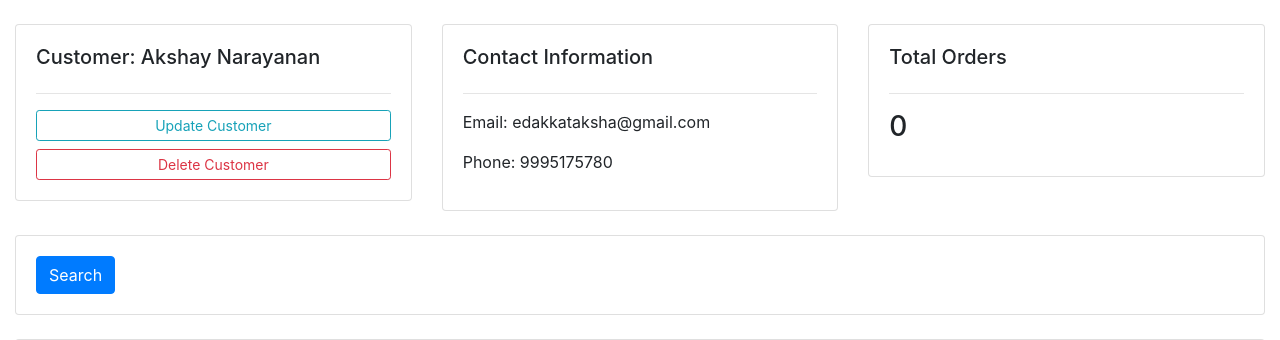
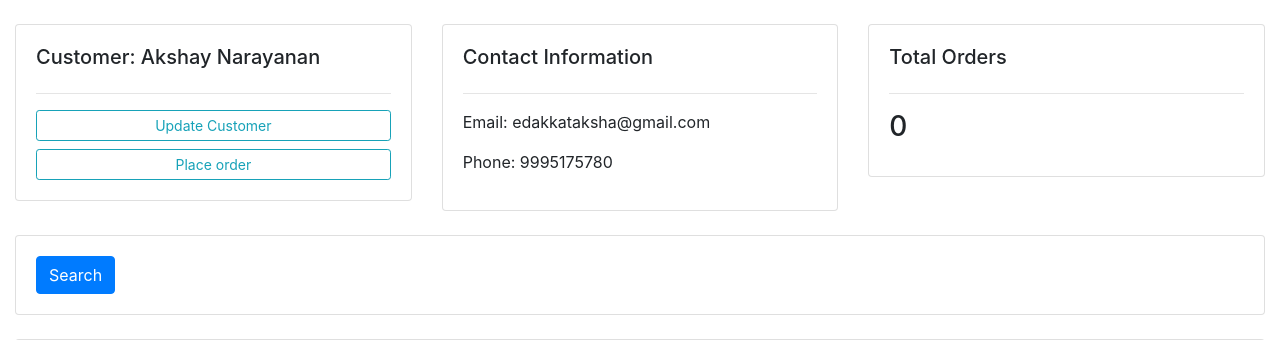
Before and after one commit to Akshay-cita/Customer-Management-Web-Application, a Django app: page /cmr/customer/1/ in a window 1280 px wide. Shown: the part 56-396 px from the top of the page. Run offline with Django 3.2, Linux system fonts and the light colour scheme; data comes from the database, SQL or seed files in the repository; some libraries are stand-ins or nearby versions.

Commit message:
added update and delete url in customer template

```diff
--- a/for_study_app1/templates/customer.html
+++ b/for_study_app1/templates/customer.html
@@ -7,7 +7,7 @@
       <h5>Customer: {{customers.name}}</h5>
       <hr>
       <a class="btn btn-outline-info  btn-sm btn-block" href="">Update Customer</a>
-			<a class="btn btn-outline-danger  btn-sm btn-block" href="">Delete Customer</a>
+			<a class="btn btn-outline-info  btn-sm btn-block" href="{%url 'orderform' customers.id %}">Place order</a>
 
     </div>
 
@@ -71,8 +71,8 @@
           <td>{{order.product.category}}</td>
           <td>{{order.created_date}}</td>
           <td>{{order.status}}</td>
-          <td><a href="#">Update</a></td>
-          <td><a href="#">Delete</a></td>
+          <td><a href="{%url 'orderupdate' order.id %}">Update</a></td>
+          <td><a href="{%url 'deleteorder' order.id %}">Delete</a></td>
         </tr>
         {%endfor%}
 
```
